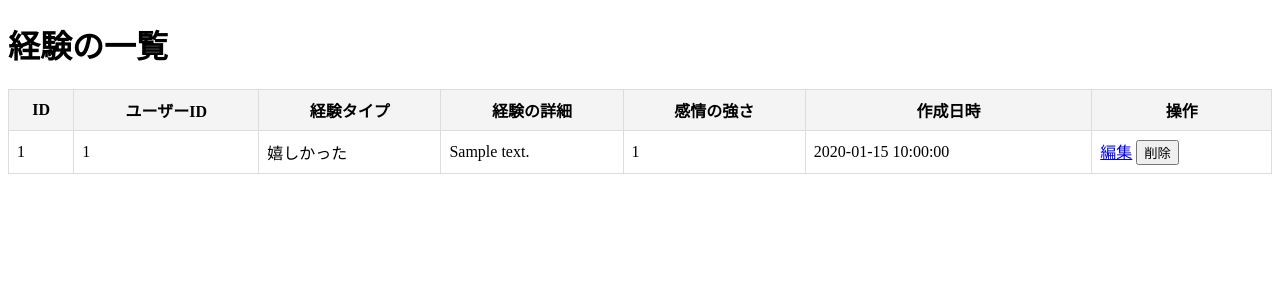
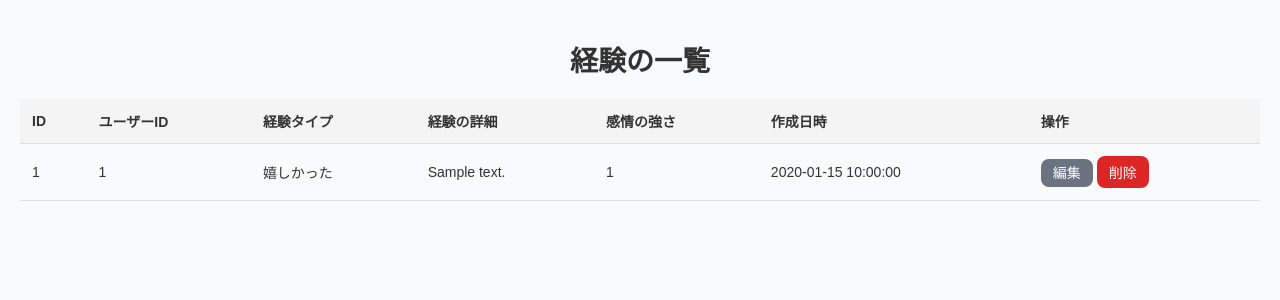
Before and after one commit to naomi-k703/gb_coreuniq-laravel, a Laravel app: page /experiences in a window 1280 px wide. Shown: the top 300 px of the page. Run offline with Laravel 12, Linux system fonts and the light colour scheme; tables that the repository leaves empty hold one stand-in row (Sample ...).

Commit message:
Updated dashboard and experience pages

```diff
--- a/resources/views/experiences/index.blade.php
+++ b/resources/views/experiences/index.blade.php
@@ -15,24 +15,81 @@
 
     <!-- テーブルのデザインを調整するCSS -->
     <style>
-        /* テーブル全体の設定 */
+        /* ベーススタイル */
+        body {
+            font-family: 'Arial', sans-serif;
+            background-color: #f9fafb;  /* 背景色をシンプルな明るいグレーに */
+            margin: 0;
+            padding: 20px;
+            color: #333;
+        }
+
+        h1 {
+            text-align: center;
+            color: #333;
+            font-size: 28px;
+            margin-bottom: 20px;
+        }
+
+        /* テーブルのスタイル */
         table {
-            border-collapse: collapse; /* テーブルの境界線を統一 */
-            width: 100%; /* テーブルを画面いっぱいに表示 */
+            width: 100%;
+            border-collapse: collapse;
+            margin-top: 20px;
         }
-        /* ヘッダーとデータのセルに共通のデザインを適用 */
+
         th, td {
-            border: 1px solid #ddd; /* セルの境界線 */
-            padding: 8px; /* セル内の余白 */
+            padding: 12px;
+            text-align: left;
+            border-bottom: 1px solid #ddd;
+            font-size: 14px;
         }
-        /* ヘッダー行の背景色を設定 */
+
         th {
-            background-color: #f4f4f4; /* 薄いグレー */
+            background-color: #f4f4f4; /* ヘッダー背景を薄いグレーに */
+            font-weight: bold;
         }
-        /* 行にカーソルを合わせたときの背景色を変更 */
+
         tr:hover {
-            background-color: #f1f1f1; /* ハイライトの薄い色 */
+            background-color: #f1f1f1;  /* 行にカーソルを合わせたときに背景色を変更 */
         }
+
+        /* ボタンデザイン */
+        .button {
+            padding: 6px 12px;
+            text-decoration: none;
+            color: white;
+            background-color: #6b7280;  /* ボタンの背景色はシンプルなグレー */
+            border-radius: 8px;
+            font-size: 14px;
+            transition: background-color 0.3s ease;
+        }
+
+        .button:hover {
+            background-color: #4b5563;  /* ボタンのホバー時に少し濃くなる */
+        }
+
+        .button-delete {
+            background-color: #dc2626;  /* 削除ボタンは赤に */
+        }
+
+        .button-delete:hover {
+            background-color: #b91c1c;  /* 削除ボタンのホバー時は濃い赤 */
+        }
+
+        /* セルの操作ボタンのスタイル */
+        td button {
+            background: none;
+            border: none;
+            color: #1e40af;
+            text-decoration: underline;
+            cursor: pointer;
+        }
+
+        td button:hover {
+            color: #0f172a; /* ボタンのホバー時に色を少し変える */
+        }
+
     </style>
 </head>
 <body>
@@ -68,15 +125,14 @@
                 <!-- 操作カラム -->
                 <td>
                     <!-- 編集ボタン -->
-                    <!-- クリックすると編集ページに遷移 -->
-                    <a href="{{ route('experiences.edit', $experience->id) }}" class="text-blue-500 underline">編集</a>
+                    <a href="{{ route('experiences.edit', $experience->id) }}" class="button">編集</a>
 
                     <!-- 削除ボタン -->
                     <!-- フォームを使ってデータを削除 -->
                     <form action="{{ route('experiences.destroy', $experience->id) }}" method="POST" style="display:inline;" onsubmit="return confirmDelete();">
                         @csrf <!-- CSRFトークンでセキュリティを強化 -->
                         @method('DELETE') <!-- HTTPメソッドをDELETEに指定 -->
-                        <button type="submit" class="text-red-500 underline">削除</button> <!-- 削除ボタン -->
+                        <button type="submit" class="button button-delete">削除</button> <!-- 削除ボタン -->
                     </form>
                 </td>
             </tr>
```
Also changed, not shown: resources/views/dashboard.blade.php (+20 -14 lines), resources/views/experiences/create.blade.php (+47 -21 lines).
